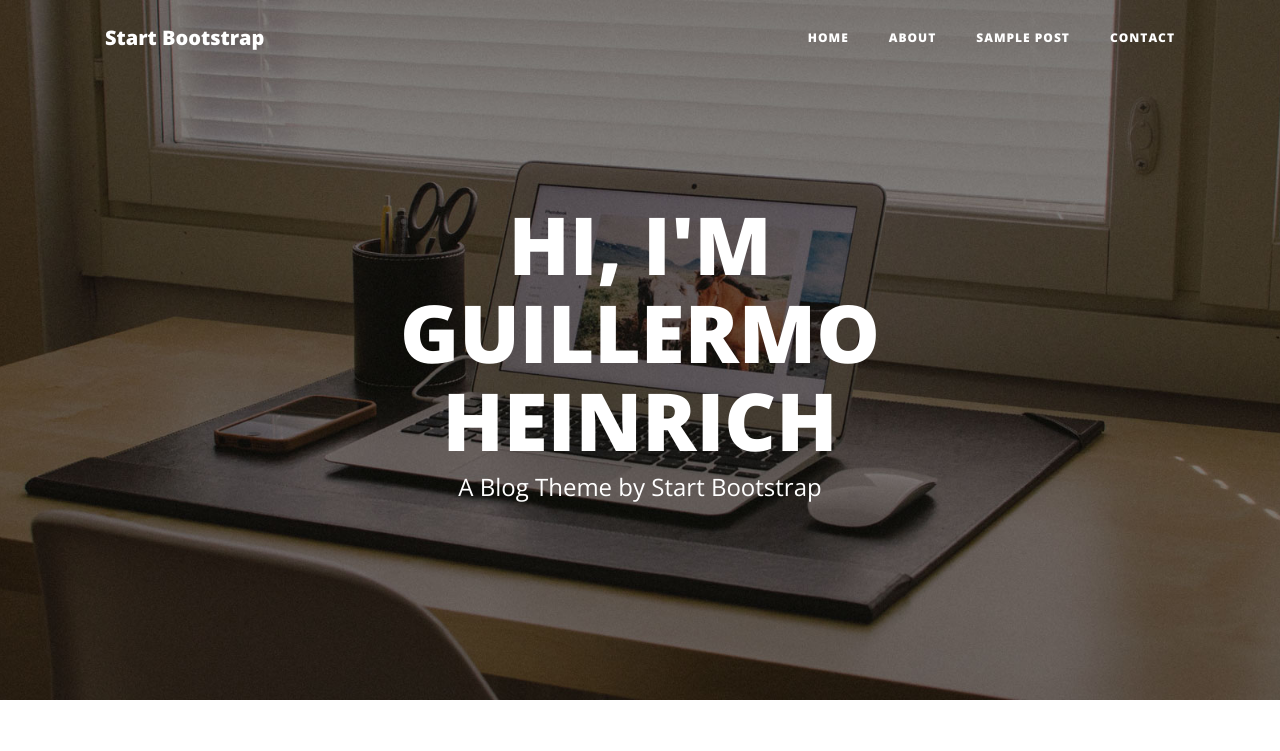
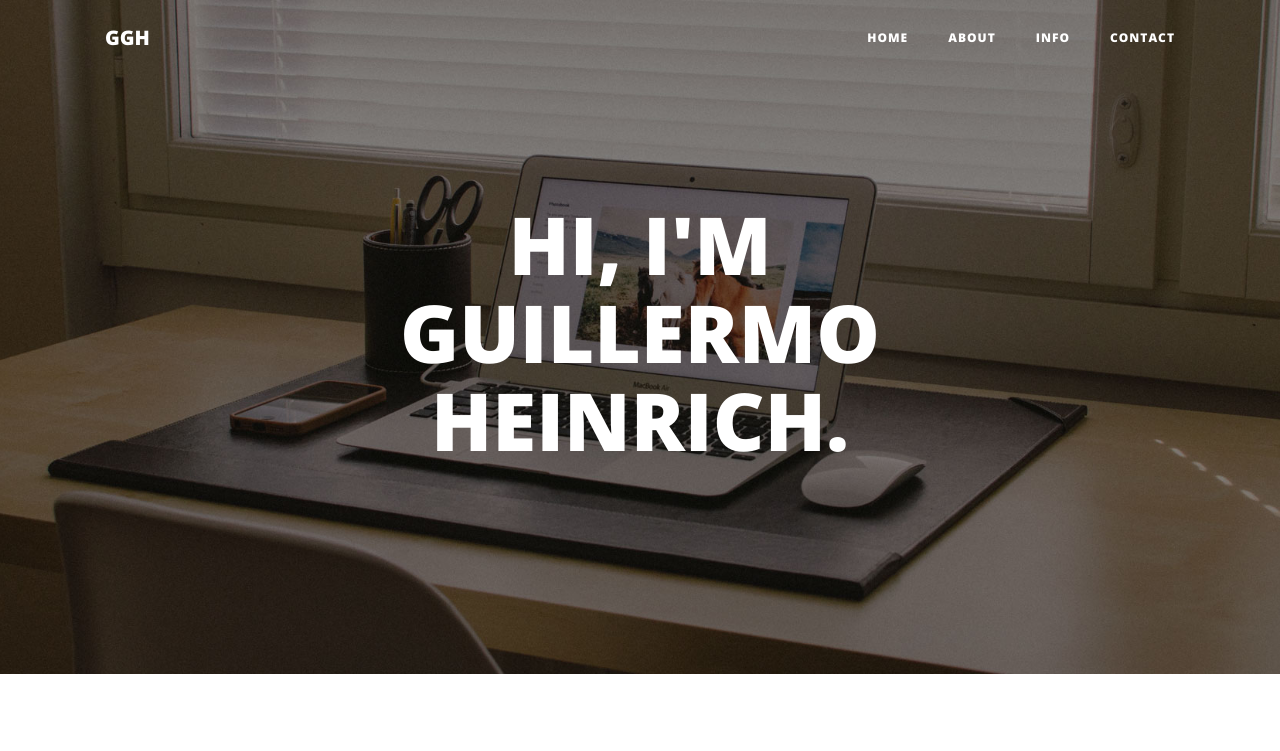
Before and after one commit to Ghgallardo/Ghgallardo.github.io, a website: page index.html in a window 1280 px wide. Shown: the top 751 px of the page. Drawn offline with nearby package versions, Linux system fonts and the light colour scheme.

Commit message:
my changes

```diff
--- a/index.html
+++ b/index.html
@@ -8,7 +8,7 @@
     <meta name="description" content="">
     <meta name="author" content="">
 
-    <title>Clean Blog - Start Bootstrap Theme</title>
+    <title>Guillermo Alberto Gallardo Heinrich</title>
 
     <!-- Bootstrap core CSS -->
     <link href="vendor/bootstrap/css/bootstrap.min.css" rel="stylesheet">
@@ -28,7 +28,7 @@
     <!-- Navigation -->
     <nav class="navbar navbar-expand-lg navbar-light fixed-top" id="mainNav">
       <div class="container">
-        <a class="navbar-brand" href="index.html">Start Bootstrap</a>
+        <a class="navbar-brand" href="index.html">GGH</a>
         <button class="navbar-toggler navbar-toggler-right" type="button" data-toggle="collapse" data-target="#navbarResponsive" aria-controls="navbarResponsive" aria-expanded="false" aria-label="Toggle navigation">
           Menu
           <i class="fa fa-bars"></i>
@@ -42,7 +42,7 @@
               <a class="nav-link" href="about.html">About</a>
             </li>
             <li class="nav-item">
-              <a class="nav-link" href="post.html">Sample Post</a>
+              <a class="nav-link" href="post.html">Info</a>
             </li>
             <li class="nav-item">
               <a class="nav-link" href="contact.html">Contact</a>
@@ -58,8 +58,8 @@
         <div class="row">
           <div class="col-lg-8 col-md-10 mx-auto">
             <div class="site-heading">
-              <h1>HI, I'M GUILLERMO HEINRICH</h1>
-              <span class="subheading">A Blog Theme by Start Bootstrap</span>
+              <h1>HI, I'M GUILLERMO HEINRICH.</h1>
+              <span class="subheading"></span>
             </div>
           </div>
         </div>
@@ -164,7 +164,7 @@
                 </a>
               </li>
             </ul>
-            <p class="copyright text-muted">Copyright &copy; Your Website 2017</p>
+            <p class="copyright text-muted">Copyright &copy; https://www.guillermoheinrich.com 2017</p>
           </div>
         </div>
       </div>
```
